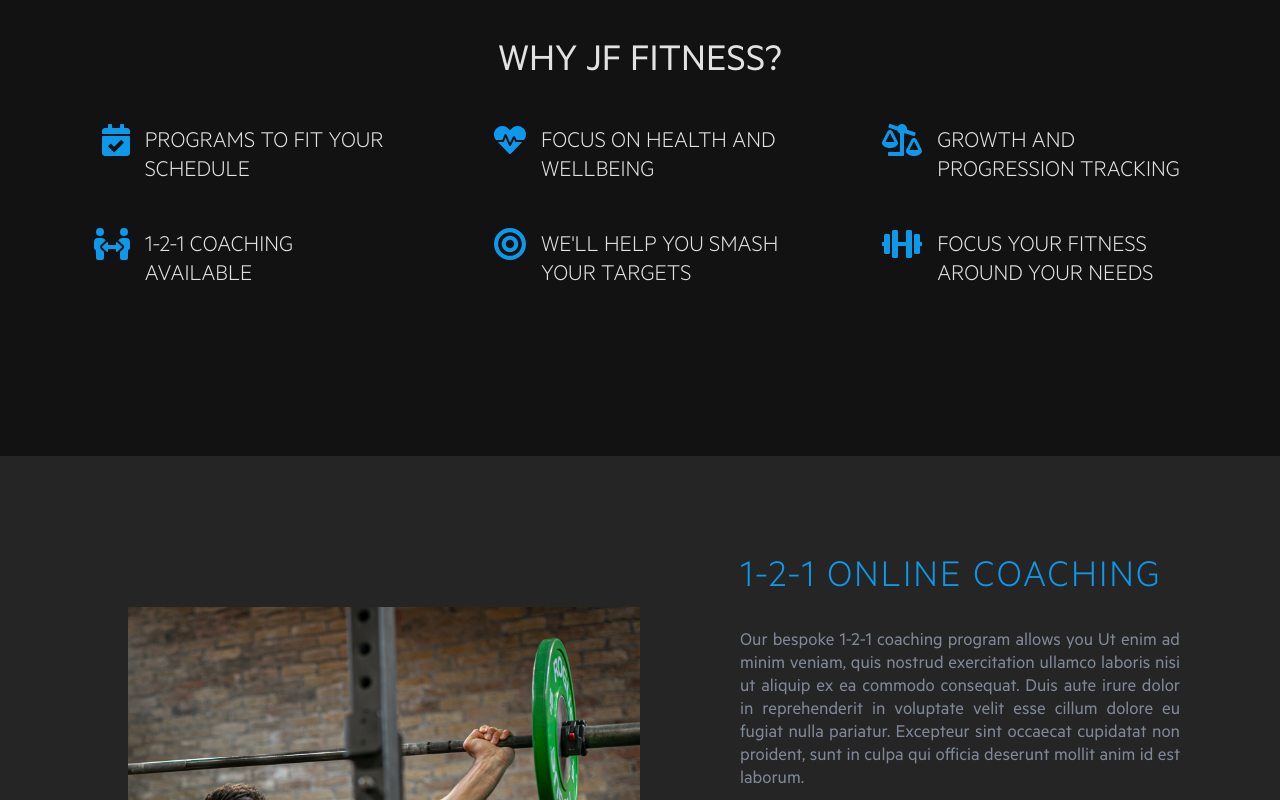
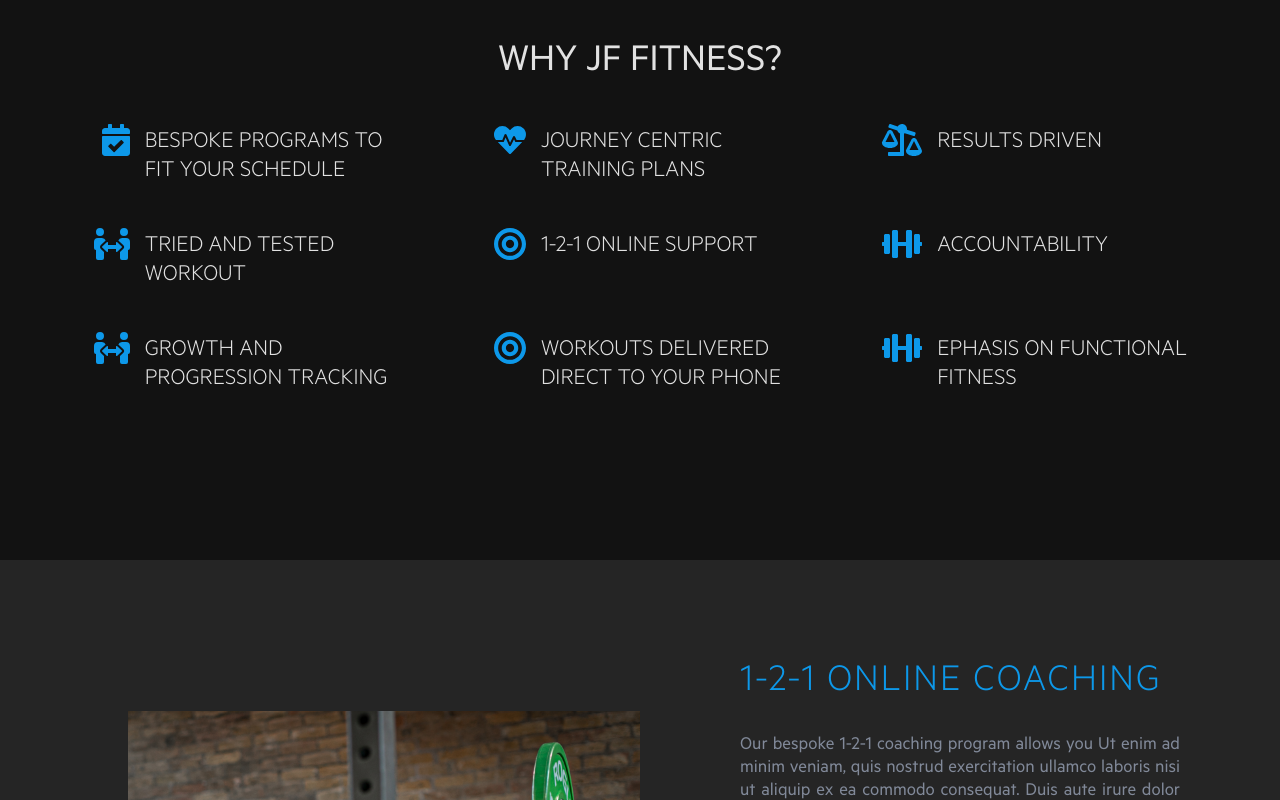
Before and after one commit to RKHTechnologies/jf-fitness, a React (Create React App) app: page / in a window 1280 px wide. Shown: the part 1640-2440 px from the top of the page. Built offline with nearby package versions, Linux system fonts and the light colour scheme.

Commit message:
Continued ebook page

```diff
--- a/src/App.tsx
+++ b/src/App.tsx
@@ -46,7 +46,7 @@ const App: FC = () => {
           <Route exact path={`${process.env.PUBLIC_URL}/onlinecoaching`} component={OnlineCoaching} />
           <Route exact path={`${process.env.PUBLIC_URL}/onlineprograms`} component={OnlinePrograms} />
           <Route exact path={`${process.env.PUBLIC_URL}/ebooks`} component={EBooks} />
-          <Route exact path={`${process.env.PUBLIC_URL}/ebooks/1`} component={() => <EBook title={"Testfsfsd"}/>} />
+          <Route exact path={`${process.env.PUBLIC_URL}/ebooks/1`} component={() => <EBook title={"Home Workouts"} description={"test description"} />} />
           {/* <Route exact path={`${process.env.PUBLIC_URL}/contact`} component={Contact} /> */}
           <Route exact path={`${process.env.PUBLIC_URL}/metric`} component={MetricTest} />
           <Route component={Error404} />
--- a/src/Components/WhyUs.tsx
+++ b/src/Components/WhyUs.tsx
@@ -91,32 +91,47 @@ const WhyUs: FC = () => {
       <Grid>
         <GridItem>
           <Icon icon={faCalendarCheck} size="2x" />
-          <Title>Programs to fit your schedule</Title>
+          <Title>Bespoke Programs to fit your schedule</Title>
         </GridItem>
 
         <GridItem>
           <Icon icon={faHeartbeat} size="2x" />
-          <Title>Focus on Health and Wellbeing</Title>
+          <Title>Journey centric training plans</Title>
         </GridItem>
 
         <GridItem>
           <Icon icon={faBalanceScaleRight} size="2x" />
-          <Title>Growth and Progression Tracking</Title>
+          <Title>Results driven</Title>
         </GridItem>
 
         <GridItem>
           <Icon icon={faPeopleArrows} size="2x" />
-          <Title>1-2-1 Coaching Available</Title>
+          <Title>Tried and tested workout</Title>
         </GridItem>
 
         <GridItem>
           <Icon icon={faBullseye} size="2x" />
-          <Title>We'll help you smash your Targets</Title>
+          <Title>1-2-1 online support</Title>
         </GridItem>
 
         <GridItem>
           <Icon icon={faDumbbell} size="2x" />
-          <Title>Focus your fitness around your needs</Title>
+          <Title>Accountability</Title>
+        </GridItem>
+
+        <GridItem>
+          <Icon icon={faPeopleArrows} size="2x" />
+          <Title>Growth and progression tracking</Title>
+        </GridItem>
+
+        <GridItem>
+          <Icon icon={faBullseye} size="2x" />
+          <Title>Workouts delivered direct to your phone</Title>
+        </GridItem>
+
+        <GridItem>
+          <Icon icon={faDumbbell} size="2x" />
+          <Title>Ephasis on functional fitness</Title>
         </GridItem>
       </Grid>
     </WhyUsSection>
--- a/src/Pages/E-Books/EBook.tsx
+++ b/src/Pages/E-Books/EBook.tsx
@@ -1,10 +1,7 @@
 import React, { FC } from 'react';
 import styled from 'styled-components';
+import { imageLib, ImagesDesktop } from '../../Shared/ImageLib';
 import { colours } from '../../Shared/SharedStyles';
-
-interface IProps {
-  title: string;
-}
 
 const Container = styled.div`
   color: ${colours.light};
@@ -21,21 +18,32 @@ const Card = styled.div`
   width: 80%;
   height: 500px;
   grid-template-columns: 1fr 1fr;
+  grid-template-rows: 50px 1fr 50px;
   grid-template-areas:
     'ebookimage title'
-    'ebookimage description'
     'ebookimage description'
     'ebookimage button';
   grid-gap: 40px;
 `;
 
+interface ImageProps {
+  image: imageLib;
+}
+
 const Image = styled.div`
   grid-area: ebookimage;
-  background: red;
+  background: url(${(p: ImageProps) => ImagesDesktop[p.image]});
+  background-size: cover;
+  background-position: center;
+  border-radius: 10px;
 `;
 
-const Title = styled.div`
+const Title = styled.h1`
   grid-area: title;
+  font-size: 3.5em;
+  margin: 0;
+  font-weight: 400;
+  height: 50px;
 `;
 
 const Description = styled.div`
@@ -47,15 +55,18 @@ const Button = styled.div`
 `;
 
 
+interface IProps {
+  title: string;
+  description: string;
+}
 
-
-const EBook: FC<IProps> = ({ title }: IProps) => {
+const EBook: FC<IProps> = ({ title, description }: IProps) => {
   return (
     <Container>
       <Card>
-        <Image />
+        <Image image={"boxJump"} />
         <Title>{title}</Title>
-        <Description></Description>
+        <Description>{ description }</Description>
         <Button></Button>
       </Card>
     </Container>
```
